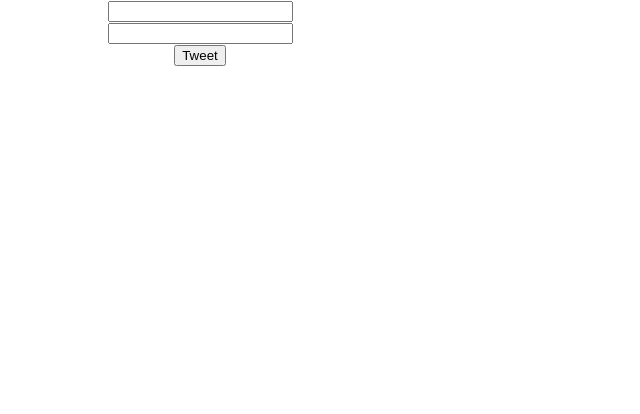
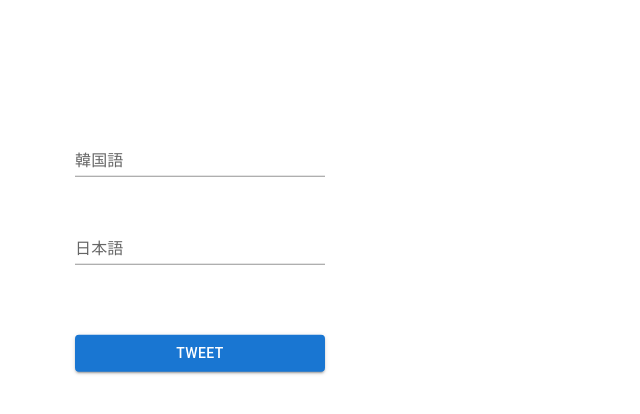
Before and after one commit to Yuji5117/lang-tweet-extention, a React (Create React App) app: page / in a window 1280 px wide. Shown: the top 414 px of the page, without its empty margins (0-640 px from the left). Built offline with nearby package versions, Linux system fonts and the light colour scheme.

Commit message:
スタイリング

```diff
--- a/package.json
+++ b/package.json
@@ -3,6 +3,8 @@
   "version": "0.1.0",
   "private": true,
   "dependencies": {
+    "@emotion/react": "^11.7.1",
+    "@emotion/styled": "^11.6.0",
     "@mui/material": "^5.2.8",
     "@testing-library/jest-dom": "^5.16.1",
     "@testing-library/react": "^12.1.2",
--- a/src/App.css
+++ b/src/App.css
@@ -2,4 +2,30 @@
   text-align: center;
   width: 400px;
   height: 500px;
+  position: relative;
 }
+
+.tweet_form {
+  width: 250px;
+  position: absolute;
+  top: 50%;
+  left: 50%;
+  transform: translate(-50%, -50%);
+}
+
+.tweet_input_box {
+  padding-bottom: 40px;
+}
+
+.tweet_input {
+  width: 250px;
+  padding-bottom: 100px;
+}
+
+.tweet_button_box {
+  padding-top: 30px;
+}
+
+.tweet_button {
+  width: 250px;
+}
--- a/src/App.tsx
+++ b/src/App.tsx
@@ -1,16 +1,21 @@
 import { useState, useEffect } from "react";
 import axios from "axios";
 import "./App.css";
+
+import Button from "@mui/material/Button";
+import TextField from "@mui/material/TextField";
 
 function App() {
   const [tweetKr, setTweetKr] = useState("");
   const [tweetJp, setTweetJp] = useState("");
   const [textFormat, setTextFormat] = useState(
-    `＜簡単表現＞\n\n【韓国語】\n・${tweetKr}\n\n【日本語】\n・${tweetJp}`
+    `＜簡単表現＞\n\n【韓国語】\n・${tweetKr}\n\n【日本語】\n・${tweetJp}\n\n#韓国語 #ハングル #korean #勉強`
   );
 
   useEffect(() => {
-    setTextFormat(`＜簡単表現＞\n\n【韓国語】\n・${tweetKr}\n\n【日本語】\n・${tweetJp}`);
+    setTextFormat(
+      `＜簡単表現＞\n\n【韓国語】\n・${tweetKr}\n\n【日本語】\n・${tweetJp}\n\n#韓国語 #ハングル #korean #勉強`
+    );
   }, [tweetKr, tweetJp]);
 
   const onHandleTweetValue = (e: any) => {
@@ -44,15 +49,35 @@ function App() {
 
   return (
     <div className="App">
-      <form action="">
-        <div className="tweet_form">
-          <div>
-            <input type="text" name="tweetKr" onChange={onHandleTweetValue} />
-          </div>
-          <div>
-            <input type="text" name="tweetJp" onChange={onHandleTweetValue} />
-          </div>
-          <button onClick={onTweet}>Tweet</button>
+      <form className="tweet_form" action="">
+        <div className="tweet_input_box">
+          <TextField
+            className="tweet_input"
+            id="standard-basic"
+            label="韓国語"
+            variant="standard"
+            name="tweetKr"
+            onChange={onHandleTweetValue}
+          />
+        </div>
+        <div className="tweet_input_box">
+          <TextField
+            className="tweet_input"
+            id="standard-basic"
+            label="日本語"
+            variant="standard"
+            name="tweetJp"
+            onChange={onHandleTweetValue}
+          />
+        </div>
+        <div className="tweet_button_box">
+          <Button
+            className="tweet_button"
+            variant="contained"
+            onClick={onTweet}
+          >
+            Tweet
+          </Button>
         </div>
       </form>
     </div>
```
Also changed, not shown: 1 other file (tests, documents, lock files or other folders).
